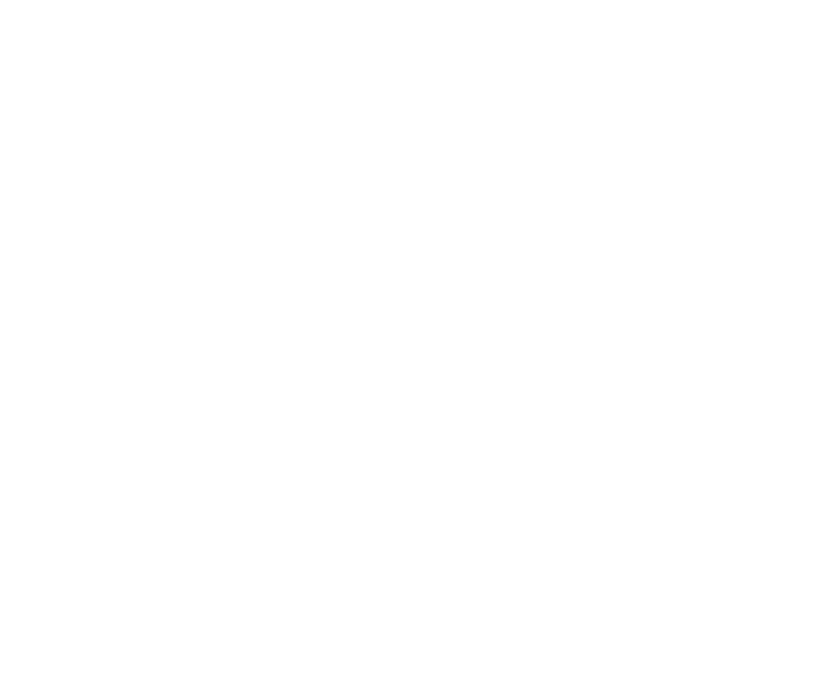
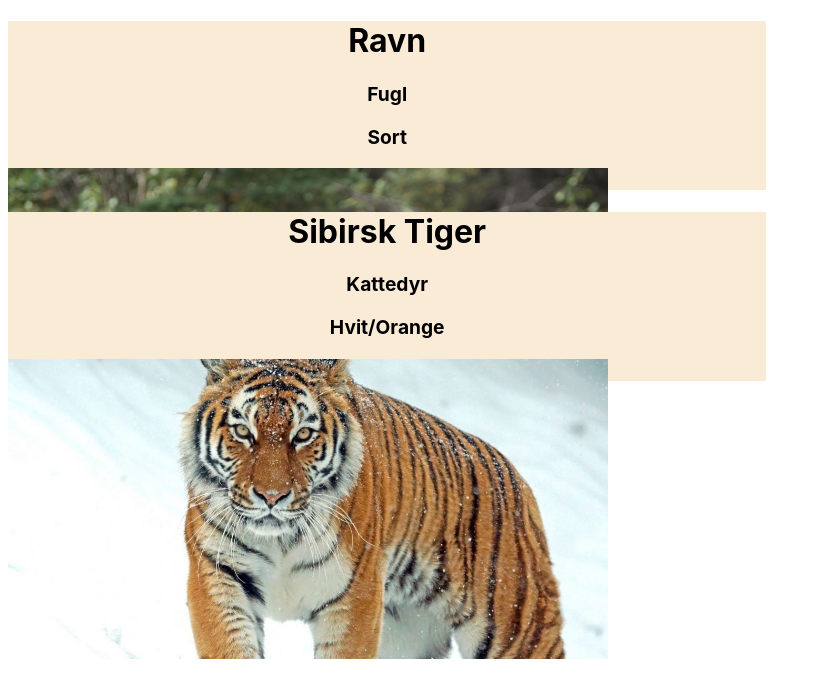
Before and after one commit to mortenlokkemoen/Task-One---Constructor, a plain HTML site: page index.html in a window 1280 px wide. Shown: the whole page, without its empty margins (0-821 px from the left). Drawn offline with Linux system fonts and the light colour scheme.

Commit message:
Here comes the first iteration of the code

```diff
--- /dev/null
+++ b/css/style.css
@@ -0,0 +1,30 @@
+html {
+  margin: 0;
+  padding: 0;
+  box-sizing: border-box;
+  font-family: -apple-system, BlinkMacSystemFont, "Segoe UI", Roboto, Oxygen,
+    Ubuntu, Cantarell, "Open Sans", "Helvetica Neue", sans-serif;
+  width: 100%;
+  height: 100vh;
+}
+
+p,
+h1 {
+  font-weight: bold;
+  text-align: center;
+}
+p {
+  font-size: 1.2em;
+}
+
+.animal-card {
+  position: relative;
+  background-color: antiquewhite;
+  width: 60%;
+  height: 60%;
+}
+
+img {
+  position: absolute;
+  width: 600px;
+}
--- a/index.html
+++ b/index.html
@@ -4,10 +4,29 @@
     <meta charset="UTF-8">
     <meta http-equiv="X-UA-Compatible" content="IE=edge">
     <meta name="viewport" content="width=device-width, initial-scale=1.0">
-    <link href="/js/taskOne.js" rel="spreadsheet">
+    <link href="/css/style.css" rel="stylesheet">
     <title>Oppgave en</title>
 </head>
 <body>
+    <div class="wrapper">
+    <div class="animal-card one">
+        <h1 id="animal-name_one"></h1>
+        <p id="animal-species_one"></p>
+        <p id="animal-color_one"></p>
+        <div id="animal-img_one"></div>
+        <input value="Feed me" id="feed_btn" type="button">
+    </div>
+
+    <div class="animal-card two">
+        <h1 id="animal-name_two"></h1>
+        <p id="animal-species_two"></p>
+        <p id="animal-color_two"></p>
+        <div id="animal-img_two"></div>
+        <input value="Feed me" id="feed_btn" type="button">
+        <script src="js/taskOne.js"></script>
+    </div>
+
+</div>
 
 </body>
 </html>
--- a/js/taskOne.js
+++ b/js/taskOne.js
@@ -0,0 +1,39 @@
+
+class Animal {
+    constructor(species, animalName, country, color, imgUrl) {
+this.species = species;
+this.animalName = animalName;
+this.country = country;
+this.color = color;
+this.imgUrl = imgUrl;
+
+
+
+    }
+    feedAnimal(){  //Her er en funksjon for å mate et dyr, i dette tilfelle ravnen
+    console.log(`You are now feeding the ${this.animalName}`);
+    document.getElementById("feed_btn");
+}
+}
+// Here Ive made two different animal objects. Raven and Tiger. //
+let animalOne = new Animal ("Fugl", "Ravn", "Norge", "Sort", "<img src=/img/raven.jpg>");
+
+document.getElementById("animal-name_one").innerHTML =animalOne.animalName;
+document.getElementById("animal-species_one").innerHTML = animalOne.species;
+document.getElementById("animal-color_one").innerHTML = animalOne.color;
+document.getElementById("animal-img_one").innerHTML = animalOne.imgUrl;
+
+
+let animalTwo = new Animal ("Kattedyr", "Sibirsk Tiger", "Sibir/Kina/Nord-Korea", "Hvit/Orange", "<img src=/img/tiger.jpeg>");
+
+document.getElementById("animal-name_two").innerHTML = animalTwo.animalName;
+document.getElementById("animal-species_two").innerHTML =animalTwo.species;
+document.getElementById("animal-color_two").innerHTML = animalTwo.color;
+document.getElementById("animal-img_two").innerHTML = animalTwo.imgUrl;
+
+animalOne.feedAnimal();
+
+console.log(animalOne.animalName);
+console.log(animalOne.color);
+console.log(animalOne.imgUrl);
+console.log(animalOne.country);
```
Also changed, not shown: img/raven.jpg (added), img/tiger.jpeg (added).
